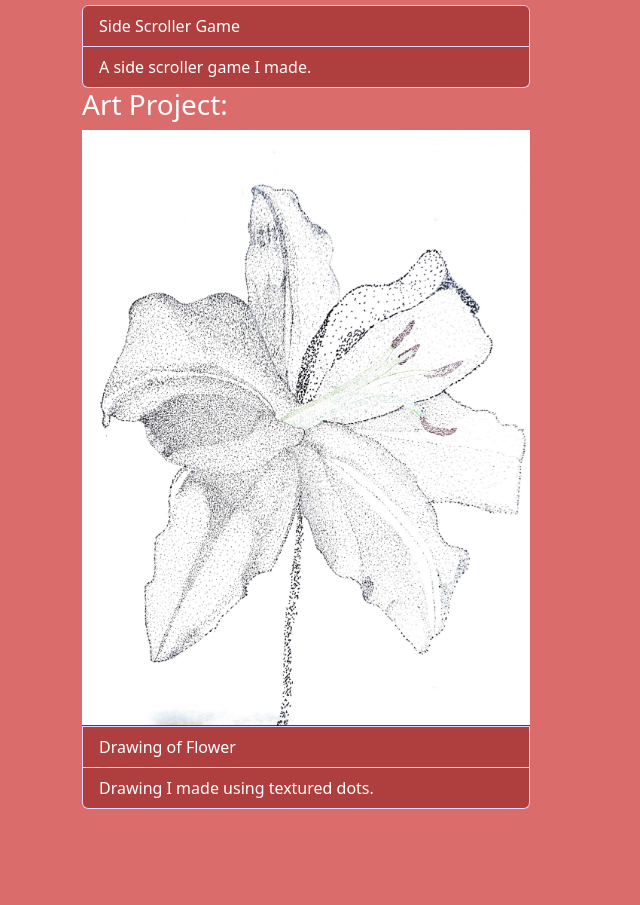
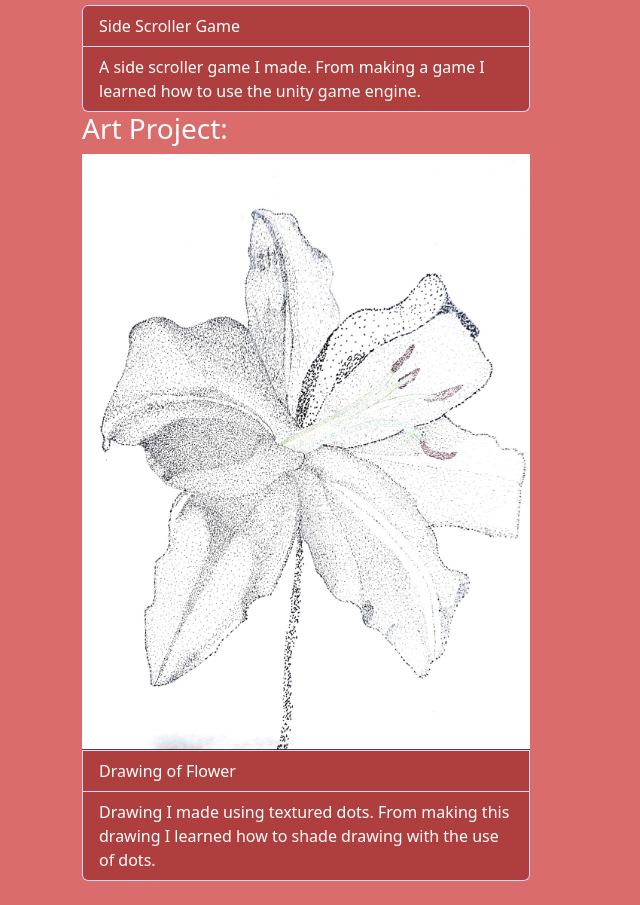
Before and after one commit to yogi21212121/Website-Portfolio, a plain HTML site: page about.html in a window 1280 px wide. Shown: the part 600-1505 px from the top of the page, without its empty margins (0-640 px from the left). Before the commit the page ends 1433 px from the top, so only its background shows below. Drawn offline with nearby package versions, Linux system fonts and the light colour scheme.

Commit message:
Update about.html

```diff
--- a/about.html
+++ b/about.html
@@ -51,7 +51,7 @@
 
 
         <li class="list-group-item">Side Scroller Game </li>
-        <li class="list-group-item"> A side scroller game I made.  </li>
+        <li class="list-group-item"> A side scroller game I made. From making a game I learned how to use the unity game engine.  </li>
 
       </ul>
 
@@ -61,7 +61,7 @@
          <img src="flower.png">
 
         <li class="list-group-item"> Drawing of Flower  </li>
-        <li class="list-group-item"> Drawing I made using textured dots.</li>
+        <li class="list-group-item"> Drawing I made using textured dots. From making this drawing I learned how to shade drawing with the use of dots. </li>
 
       </ul>
 
```
